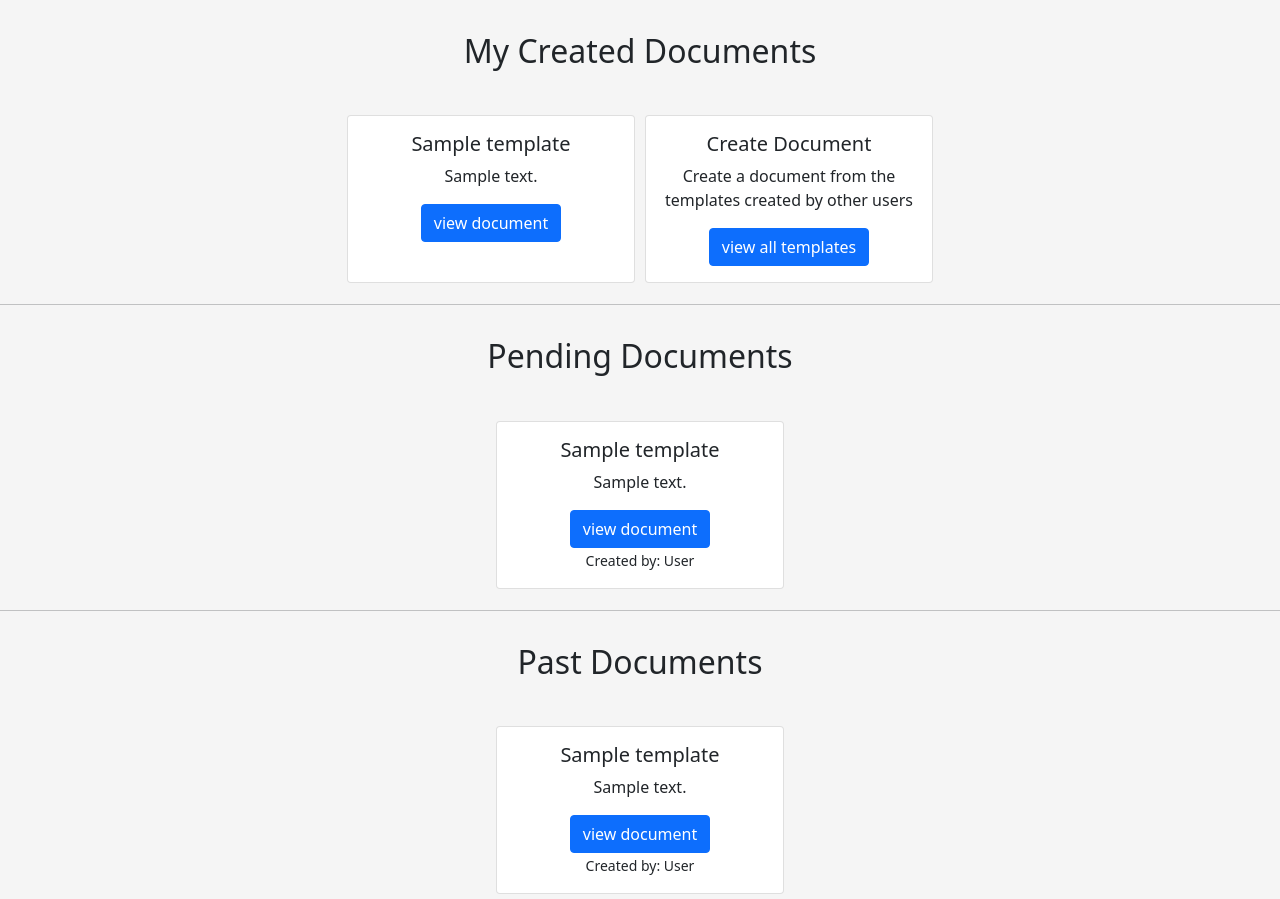
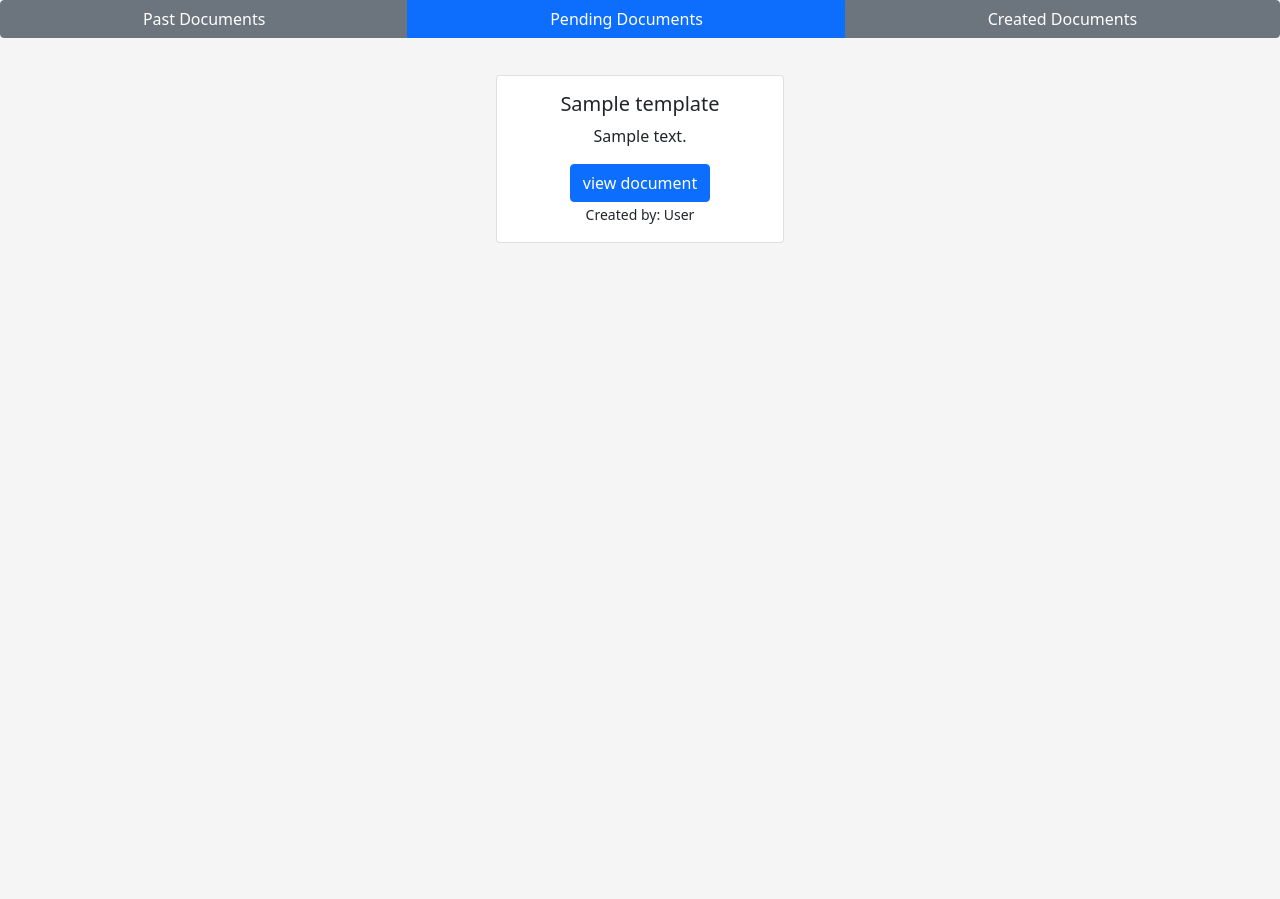
Before and after one commit to parzival0152/Final, a Flask app: page /Mydocuments in a window 1280 px wide. Shown: the part 60-959 px from the top of the page. After the commit the page ends 303 px from the top, so only its background shows below. Run offline with Flask 2, Linux system fonts and the light colour scheme; a user stored in the database is signed in; tables that the repository leaves empty hold one stand-in row (values such as "Sample post"); some libraries are stand-ins or nearby versions.

Commit message:
added Vue and redid the docs page

```diff
--- a/Models/dataModels.py
+++ b/Models/dataModels.py
@@ -144,7 +144,8 @@ class Document(db.Model):
             "name":self.master_template.name,
             "description":self.master_template.description,
             "creator":self.owner.fullname,
-            "Did":self.Did
+            "Did":self.Did,
+            "href":f"/documents/{self.Did}"
         }
 
     def toJSON(self):
--- a/app.py
+++ b/app.py
@@ -1,7 +1,7 @@
 import json
 from os import environ
 from dotenv import load_dotenv
-from flask import Flask, jsonify, render_template, request, redirect, url_for
+from flask import Flask, jsonify, render_template, request, redirect, url_for, Response
 from flask_bootstrap import Bootstrap
 from flask_login import login_required, LoginManager, current_user, login_user, logout_user # library imports
 
@@ -27,6 +27,9 @@ loginmanager.login_view = "signin"
 @loginmanager.user_loader # user loading function
 def load_user(user_id):
     return User.query.get(int(user_id))
+
+# HTML endpoints
+# these are urls in the webserver that responde to the user with HTML pages and thus render output to the screen
 
 @app.route("/")
 def index():
@@ -170,6 +173,10 @@ def signout():
     logout_user()
     return redirect(url_for("index"))
 
+# json endpoint start here
+# there functions differ from the ones above as these functions return JSON objects rather then HTML
+# thus these are used as and 'api' of sort for clients such as the email subsystem and some front end features.
+
 @app.route('/api/users')
 def api_users():
     users = [u.get_info() for u in User.query.all()]
@@ -180,6 +187,37 @@ def api_count_of_docs_for_user(user_id):
     user = User.query.get(user_id)
     docs = len(user.pending_documents)
     return jsonify({"count":docs})
+
+@app.route('/api/docs_pending/<user_id>')
+def api_docs_pending(user_id):
+    user = User.query.get(user_id)
+    return jsonify([doc.get_info() for doc in user.pending_documents])
+
+@app.route('/api/docs_past/<user_id>')
+def api_docs_past(user_id):
+    user = User.query.get(user_id)
+    return jsonify([doc.get_info() for doc in user.past_documents])
+
+@app.route('/api/docs_created/<user_id>')
+def api_docs_created(user_id):
+    user = User.query.get(user_id)
+    return jsonify([doc.get_info() for doc in user.created_documents])
+
+@app.route('/api/templates/', defaults={'user_id': 0})
+@app.route('/api/templates/<user_id>')
+def api_templates(user_id):
+    templates = Template.query.all()
+    if not user_id == 0:
+        user = User.query.get(user_id)
+        templates = user.created_templates
+    return jsonify([temp.get_info() for temp in templates])
+
+@app.route('/api/current_user_id')
+def api_current_user_id():
+    if not current_user.is_authenticated: return jsonify({'message':"you are not authenticated"}),401
+    return jsonify({
+        'id':current_user.id
+    })
 
 @app.route('/purgedatabase')
 def purge():
--- a/templates/base.html
+++ b/templates/base.html
@@ -13,6 +13,7 @@
 	<link rel="stylesheet" href="{{ url_for('static', filename='styles/base.css') }}">
 	<link rel="stylesheet" href="https://fonts.googleapis.com/icon?family=Material+Icons">
 	<link rel="shortcut icon" href="{{url_for('static',filename='favicon.ico')}}" type="image/x-icon">
+	<script src="https://cdn.jsdelivr.net/npm/vue/dist/vue.js"></script>
 	{% block head %}
 	{% endblock %}
 
--- a/templates/forms.html
+++ b/templates/forms.html
@@ -5,53 +5,23 @@
 {% endblock %}
 
 {% block body %}
-<h2 class="form-header">My Created Documents</h2>
-<div class="card-wrapper">
-    {%for temp in MyDocuments%}
-    <div class="card" style="width: 18rem;">
-        <div class="card-body">
-            <h5 class="card-title">{{temp.name}}</h5>
-            <p class="card-text">{{temp.description}}</p>
-            <a href="/documents/{{temp.Did}}" class="btn btn-primary">view document</a>
+    <div id="app">
+        <div class="btn-group d-flex justify-content-center" role="group" aria-label="Basic example">
+            <button type="button" :class="[state==-1 ? 'btn-primary' : 'btn-secondary', 'btn']" @click="get_past_docs">Past Documents</button>
+            <button type="button" :class="[state==0 ? 'btn-primary' : 'btn-secondary', 'btn']" @click="get_pending_docs">Pending Documents</button>
+            <button type="button" :class="[state==1 ? 'btn-primary' : 'btn-secondary', 'btn']" @click="get_created_docs">Created Documents</button>
+          </div>
+        <div class="card-wrapper">
+            <div v-for="doc in docs" class="card" style="width: 18rem;">
+                <div class="card-body">
+                    <h5 class="card-title">[[doc.name]]</h5>
+                    <p class="card-text">[[doc.description]]</p>
+                    <a :href="doc.href" class="btn btn-primary">view document</a><br>
+                    <small>Created by: [[doc.creator]]</small>
+                </div>
+            </div>
         </div>
     </div>
-    {%endfor%}
-    <div class="card" style="width: 18rem;">
-        <div class="card-body">
-            <h5 class="card-title">Create Document</h5>
-            <p class="card-text">Create a document from the templates created by other users</p>
-            <a href="/Mytemplates?mode=all" class="btn btn-primary">view all templates</a>
-        </div>
-    </div>
-</div>
-<hr>
-<h2 class="form-header">Pending Documents</h2>
-<div class="card-wrapper">
-    {%for temp in pendingDocuments%}
-    <div class="card" style="width: 18rem;">
-        <div class="card-body">
-            <h5 class="card-title">{{temp.name}}</h5>
-            <p class="card-text">{{temp.description}}</p>
-            <a href="/documents/{{temp.Did}}" class="btn btn-primary">view document</a><br>
-            <small>Created by: {{temp.creator}}</small>
-        </div>
-    </div>
-    {%endfor%}
 
-</div>
-<hr>
-<h2 class="form-header">Past Documents</h2>
-<div class="card-wrapper">
-    {%for temp in pastdocs%}
-    <div class="card" style="width: 18rem;">
-        <div class="card-body">
-            <h5 class="card-title">{{temp.name}}</h5>
-            <p class="card-text">{{temp.description}}</p>
-            <a href="/documents/{{temp.Did}}" class="btn btn-primary">view document</a><br>
-            <small>Created by: {{temp.creator}}</small>
-        </div>
-    </div>
-    {%endfor%}
-
-</div>
+<script src="{{url_for('static', filename='scripts/docsVue.js') }}"></script>
 {% endblock %}
```
Also changed, not shown: static/scripts/docsVue.js (added, +39 -0 lines), test.db.
